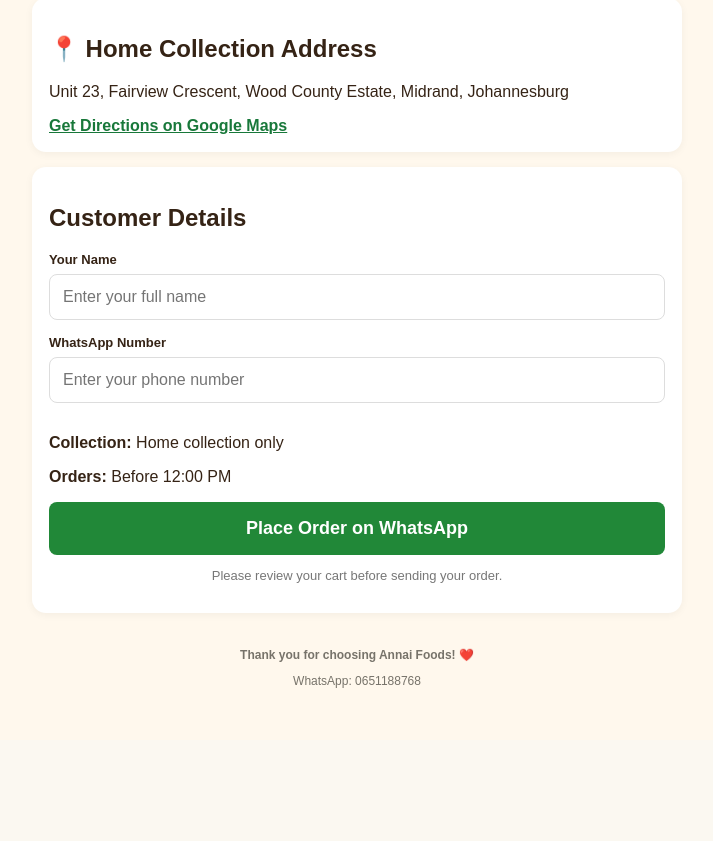
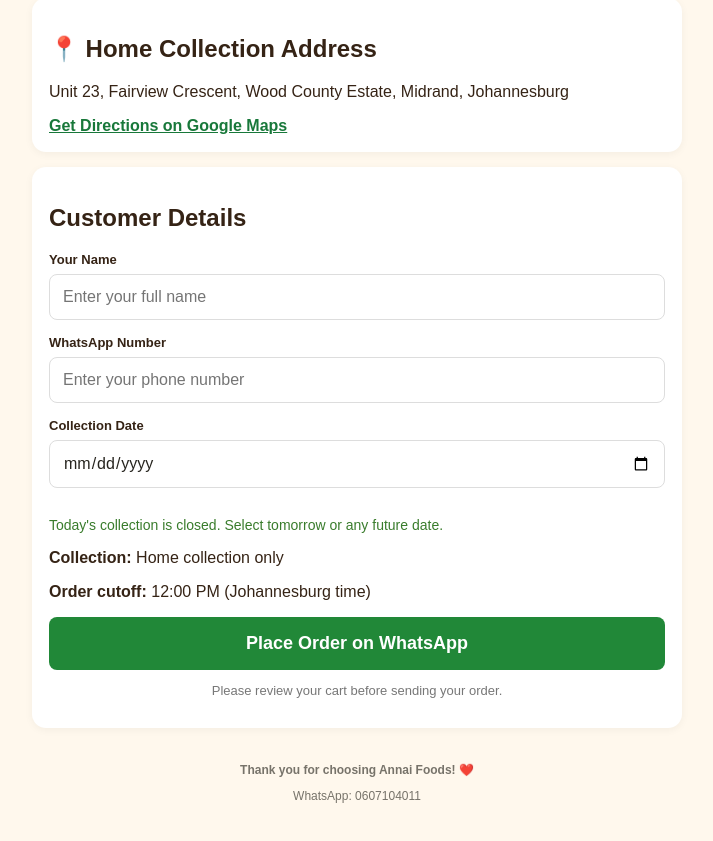
Before and after one commit to vinothshiva84-dev/annai-foods-ordering, a Next.js app: page / in a window 1280 px wide. Shown: the part 1777-2618 px from the top of the page, without its empty margins (283-996 px from the left). Before the commit the page ends 2517 px from the top, so only its background shows below. Built offline with nearby package versions, Linux system fonts and the light colour scheme.

Commit message:
Update page.tsx

```diff
--- a/app/page.tsx
+++ b/app/page.tsx
@@ -1,7 +1,7 @@
 
 "use client";
 
-import { useState } from "react";
+import { useEffect, useState } from "react";
 
 type MenuItem = {
   name: string;
@@ -41,7 +41,17 @@
   const [quantities, setQuantities] = useState<Record<string, number>>({});
   const [customer, setCustomer] = useState("");
   const [phone, setPhone] = useState("");
+  const [collectionDate, setCollectionDate] = useState("");
   const [error, setError] = useState("");
+
+  const [, setClockRefresh] = useState(0);
+
+  useEffect(() => {
+    const timer = window.setInterval(() => {
+      setClockRefresh(value => value + 1);
+    }, 30000);
+    return () => window.clearInterval(timer);
+  }, []);
 
   const selectedItems = MENU.filter(
     item => (quantities[item.name] || 0) > 0
@@ -75,6 +85,66 @@
     setError("");
   }
 
+  function getJohannesburgNow() {
+    const parts = new Intl.DateTimeFormat("en-CA", {
+      timeZone: "Africa/Johannesburg",
+      year: "numeric",
+      month: "2-digit",
+      day: "2-digit",
+      hour: "2-digit",
+      minute: "2-digit",
+      hourCycle: "h23"
+    }).formatToParts(new Date());
+
+    const value = (type: string) =>
+      parts.find(part => part.type === type)?.value || "00";
+
+    return {
+      year: Number(value("year")),
+      month: Number(value("month")),
+      day: Number(value("day")),
+      hour: Number(value("hour")),
+      minute: Number(value("minute"))
+    };
+  }
+
+  function formatDateForInput(date: {
+    year: number;
+    month: number;
+    day: number;
+  }) {
+    return `${date.year}-${String(date.month).padStart(2, "0")}-${String(date.day).padStart(2, "0")}`;
+  }
+
+  function getMinimumCollectionDate() {
+    const now = getJohannesburgNow();
+    const minimum = new Date(Date.UTC(now.year, now.month - 1, now.day));
+
+    if (now.hour >= 12) {
+      minimum.setUTCDate(minimum.getUTCDate() + 1);
+    }
+
+    return formatDateForInput({
+      year: minimum.getUTCFullYear(),
+      month: minimum.getUTCMonth() + 1,
+      day: minimum.getUTCDate()
+    });
+  }
+
+  function formatCollectionDate(dateValue: string) {
+    const [year, month, day] = dateValue.split("-").map(Number);
+
+    return new Date(Date.UTC(year, month - 1, day)).toLocaleDateString(
+      "en-ZA",
+      {
+        day: "2-digit",
+        month: "long",
+        year: "numeric",
+        timeZone: "UTC"
+      }
+    );
+  }
+
   function placeOrder() {
     if (!customer.trim()) {
       setError("Please enter your name.");
@@ -96,14 +166,19 @@
       return;
     }
 
-    const southAfricaTime = new Date(
-      new Date().toLocaleString("en-US", {
-        timeZone: "Africa/Johannesburg"
-      })
-    );
+    const minimumCollectionDate = getMinimumCollectionDate();
 
-    if (southAfricaTime.getHours() >= 12) {
-      setError("Orders must be placed before 12:00 PM.");
+    if (!collectionDate) {
+      setError("Please select your collection date.");
+      return;
+    }
+
+    if (collectionDate < minimumCollectionDate) {
+      setError(
+        getJohannesburgNow().hour >= 12
+          ? "After 12:00 PM, collection can be selected from tomorrow onwards."
+          : "Please select today or a future collection date."
+      );
       return;
     }
 
@@ -118,6 +193,7 @@
       "Welcome to Annai Foods!",
       `Customer: ${customer}`,
       `WhatsApp: ${phone}`,
+      `Collection date: ${formatCollectionDate(collectionDate)}`,
       "",
       "MY ORDER:",
       ...orderLines,
@@ -133,8 +209,7 @@
     ].join("\n");
 
     window.open(
-      "https://wa.me/27651188768?text=" +
-        encodeURIComponent(message),
+      "https://wa.me/27607104011?text=" + encodeURIComponent(message),
       "_blank"
     );
   }
@@ -373,8 +448,28 @@
             onChange={e => setPhone(e.target.value)}
           />
 
+          <label htmlFor="collection-date">Collection Date</label>
+          <input
+            id="collection-date"
+            style={fieldStyle}
+            type="date"
+            min={getMinimumCollectionDate()}
+            value={collectionDate}
+            onChange={e => {
+              setCollectionDate(e.target.value);
+              setError("");
+            }}
+            required
+          />
+
+          <p style={{ color: "#397c2c", fontSize: "14px" }}>
+            {getJohannesburgNow().hour >= 12
+              ? "Today's collection is closed. Select tomorrow or any future date."
+              : "You can select today or any future date. Today's collection closes at 12:00 PM."}
+          </p>
+
           <p><strong>Collection:</strong> Home collection only</p>
-          <p><strong>Orders:</strong> Before 12:00 PM</p>
+          <p><strong>Order cutoff:</strong> 12:00 PM (Johannesburg time)</p>
 
           {error && (
             <p style={{ color: "red", fontWeight: "bold" }}>
@@ -406,9 +501,9 @@
 
         <footer style={{ textAlign: "center", padding: "20px" }}>
           <strong>Thank you for choosing Annai Foods! ❤️</strong>
-          <p>WhatsApp: 0651188768</p>
+          <p>WhatsApp: 0607104011</p>
         </footer>
       </div>
     </main>
   );
-        }
+}
```
